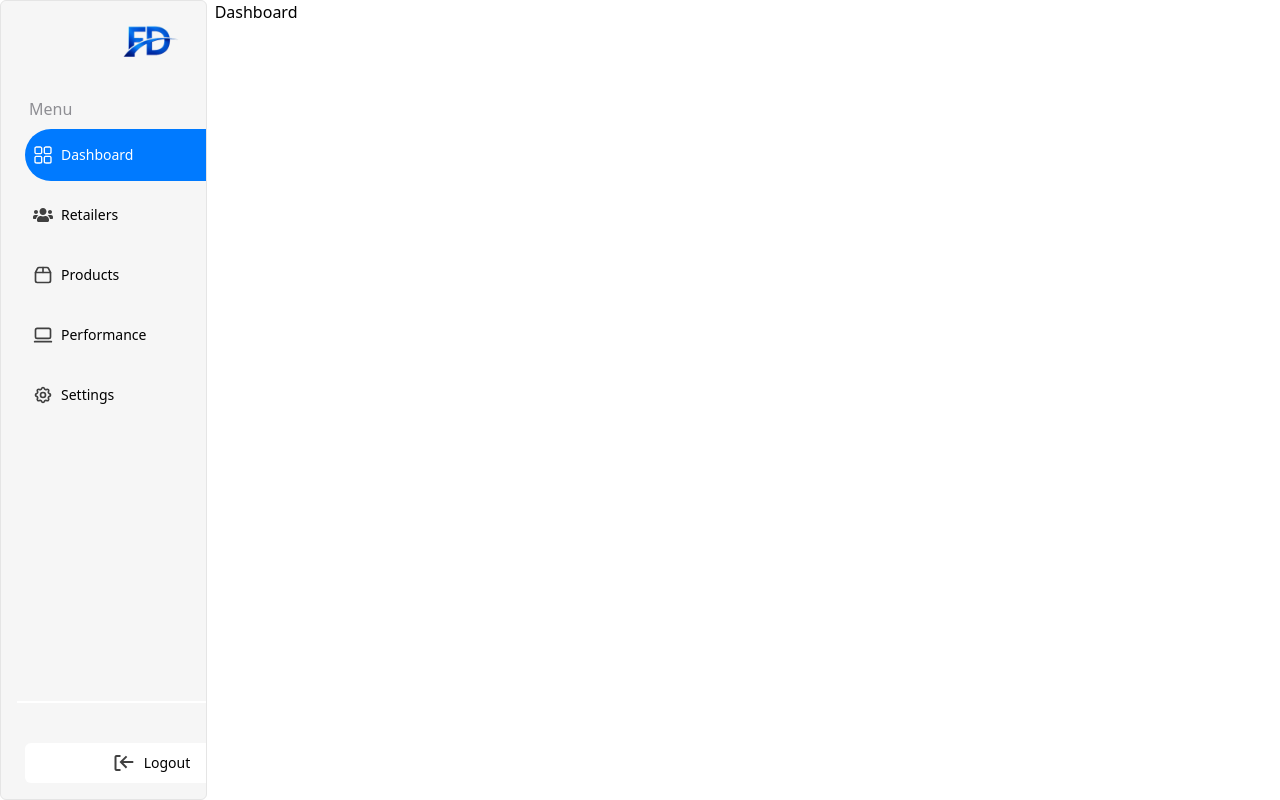
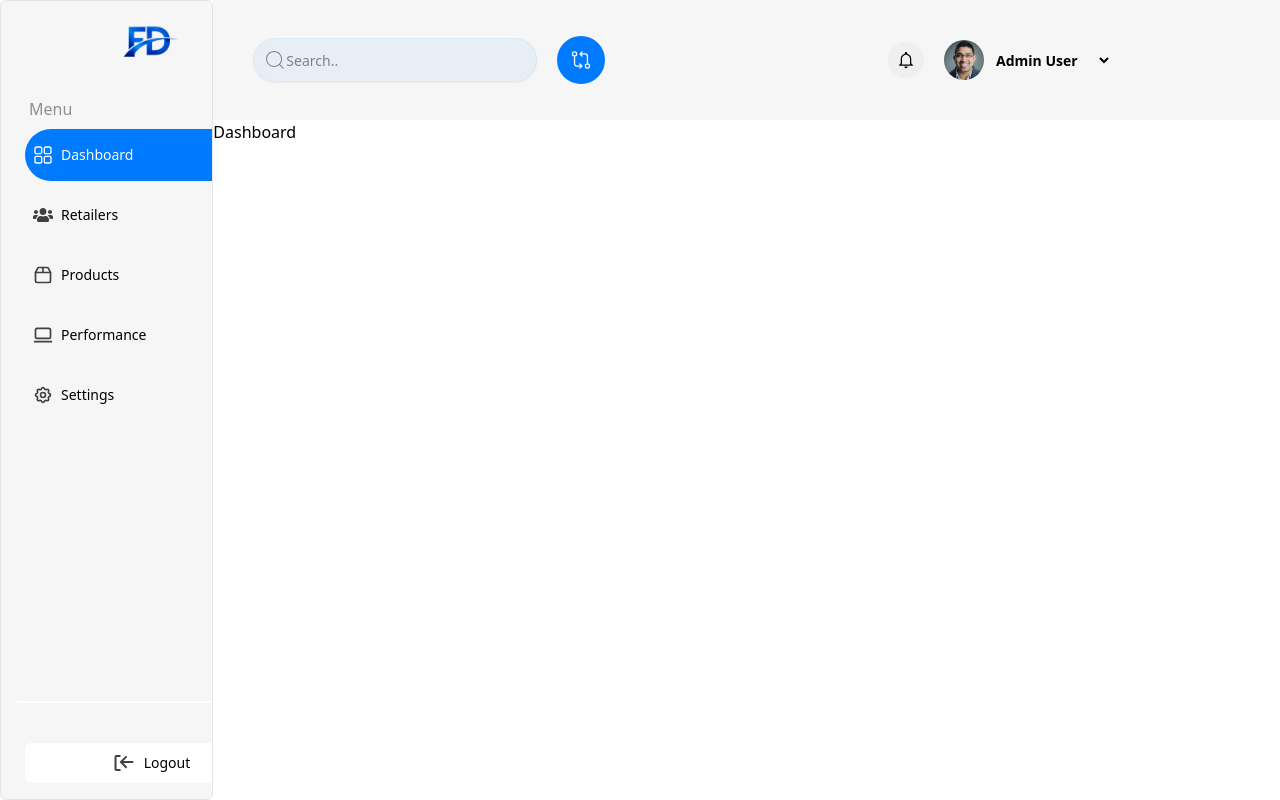
Before and after one commit to kayesmahmud000/fast-dokan, a Next.js app: page /dashboard in a window 1280 px wide. Built offline with nearby package versions, Linux system fonts and the light colour scheme.

Commit message:
added the deshboard topbar

```diff
--- a/src/app/(dashboard)/layout.js
+++ b/src/app/(dashboard)/layout.js
@@ -2,6 +2,7 @@ import { Geist, Geist_Mono } from 'next/font/google';
 
 import '../globals.css';
 import { DashboardSidebar } from '@/components/shared/Sidebar';
+import DashboardTopbar from '@/components/shared/DashboardTopbar';
 
 
 
@@ -27,11 +28,12 @@ export default function DashboardLayout({ children }) {
       <body
         className={`${geistSans.variable} ${geistMono.variable} antialiased `}
       >
-        <div className='grid grid-cols-12 gap-2 '>
+        <div className='grid grid-cols-12  '>
           <div className='col-span-2'>
 <DashboardSidebar/>
           </div>
           <div className='col-span-10'>
+            <DashboardTopbar/>
 {children}
         </div>
         </div>
--- /dev/null
+++ b/src/components/shared/DashboardTopbar.jsx
@@ -0,0 +1,44 @@
+import React from 'react';
+import { Input } from '../ui/input';
+import { CiSearch } from "react-icons/ci";
+import { GoGitCompare } from "react-icons/go";
+import { IoMdNotificationsOutline } from "react-icons/io";
+import Image from 'next/image';
+
+const DashboardTopbar = () => {
+    return (
+        <div className='flex   bg-[#F6F6F6] p-1 md:px-10 md:py-9 gap-3 items-center justify-end'>
+            <div className='flex-1/2 hidden lg:flex gap-5  items-center  '>
+               <div className='w-2/3 relative'>
+                 <Input className='bg-[#007AFF0F] rounded-full  border-[#007AFF0F] pl-8 placeholder:text-[Gray] ' placeholder='Search..'/>
+                <div className=' absolute top-2.5 left-2.5'>
+                    <CiSearch size={24} color='gray'/>
+                </div>
+               </div>
+                <div className='flex items-center justify-center bg-[#007AFF] p-2  rounded-full w-12 h-12 '>
+                    <GoGitCompare size={20} color='white'/>
+                </div>
+            </div>
+            <div className='flex-1/2 flex items-center flex-row-reverse lg:flex-row px-2 lg:justify-end gap-5 lg:mr-30 '>
+                <div className='bg-[#D1D1D633] p-2 flex items-center justify-center rounded-full'>
+                    <IoMdNotificationsOutline size={20} />
+                </div>
+                <div className='flex items-center justify-center'>
+                    <Image src='/user.png' width='40' height='40' className='rounded-full  '/>
+                      <div className='   text-sm'>
+        <select
+        defaultValue={'Admin User'}
+        //   onChange={(e) => setSelectedRole(e.target.value)}
+          className="p-2  transition  duration-100  py-1.5  text-sm/6 font-semibold border-none  rounded"
+        >
+          <option value="admin" >Admin User</option>
+          <option value="retailer" >Retailer User</option>
+        </select>
+      </div>
+                </div>
+            </div>
+        </div>
+    );
+};
+
+export default DashboardTopbar;
--- a/src/components/shared/Sidebar.jsx
+++ b/src/components/shared/Sidebar.jsx
@@ -57,7 +57,7 @@ export function DashboardSidebar() {
   return (
     <div
       className={cn(
-        "mx-auto flex w-full flex-1 flex-col overflow-hidden rounded-md border border-neutral-200 bg-[#F6F6F6] md:flex-row dark:border-neutral-700 dark:bg-neutral-800 h-screen",
+        "mx-auto flex w-full flex-1 flex-col overflow-hidden rounded-md border border-neutral-200 bg-[#F6F6F6] md:flex-row dark:border-neutral-700 dark:bg-neutral-800 md:h-screen",
       )}>
       <Sidebar open={open} setOpen={setOpen} animate={false}>
         <SidebarBody className="justify-between gap-10">
--- /dev/null
+++ b/src/components/ui/input.jsx
@@ -0,0 +1,23 @@
+import * as React from "react"
+
+import { cn } from "@/lib/utils"
+
+function Input({
+  className,
+  type,
+  ...props
+}) {
+  return (
+    <input
+      type={type}
+      data-slot="input"
+      className={cn(
+        "file:text-foreground placeholder:text-muted-foreground selection:bg-primary selection:text-primary-foreground dark:bg-input/30 border-input flex h-11 w-full min-w-0 rounded-md border bg-transparent px-3 py-1 text-base shadow-xs transition-[color,box-shadow] outline-none file:inline-flex file:h-7 file:border-0 file:bg-transparent file:text-sm file:font-medium disabled:pointer-events-none disabled:cursor-not-allowed disabled:opacity-50 md:text-sm",
+        "aria-invalid:ring-destructive/20 dark:aria-invalid:ring-destructive/40 aria-invalid:border-destructive",
+        className
+      )}
+      {...props} />
+  );
+}
+
+export { Input }
```
Also changed, not shown: public/user.png (added).
